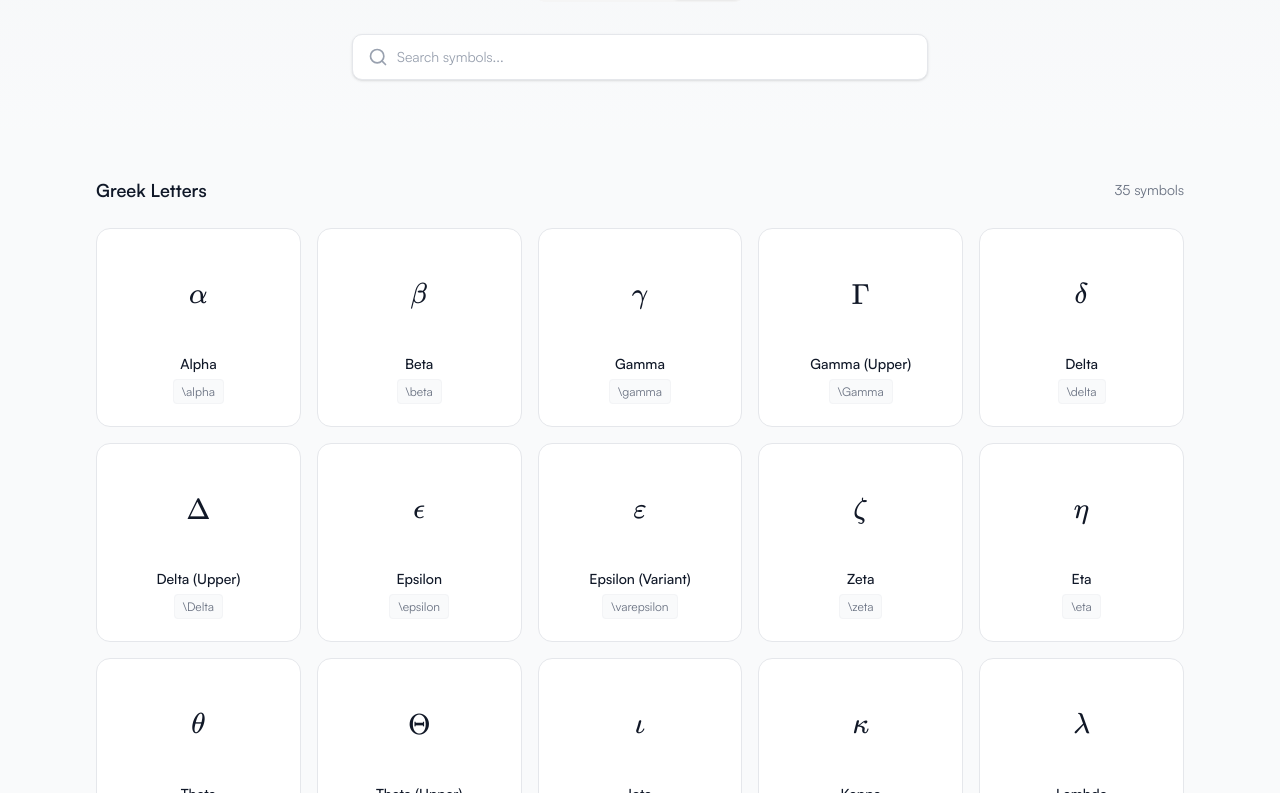
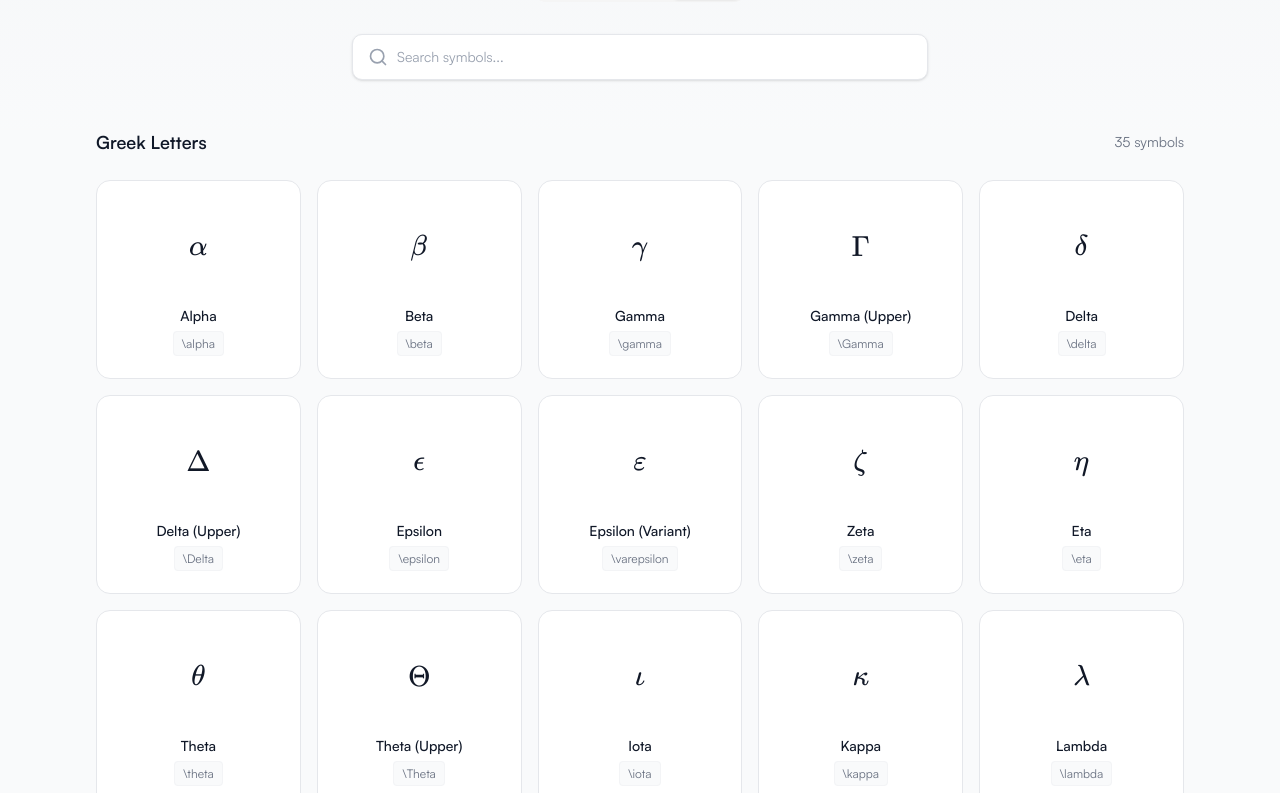
Before and after one commit to Octree-AI-Latex-Editor/tools, a Next.js app: page /symbols/greek in a window 1280 px wide. Shown: the part 367-1160 px from the top of the page. Built offline with nearby package versions, Linux system fonts and the light colour scheme; no server answers.

Commit message:
style: update padding

```diff
--- a/app/symbols/layout.tsx
+++ b/app/symbols/layout.tsx
@@ -116,7 +116,7 @@
                 </div>
             </div>
 
-            <div className="max-w-6xl mx-auto px-4 sm:px-6 lg:px-8 py-12">
+            <div className="max-w-6xl mx-auto px-4 sm:px-6 lg:px-8">
                 {children}
             </div>
         </div>
```
